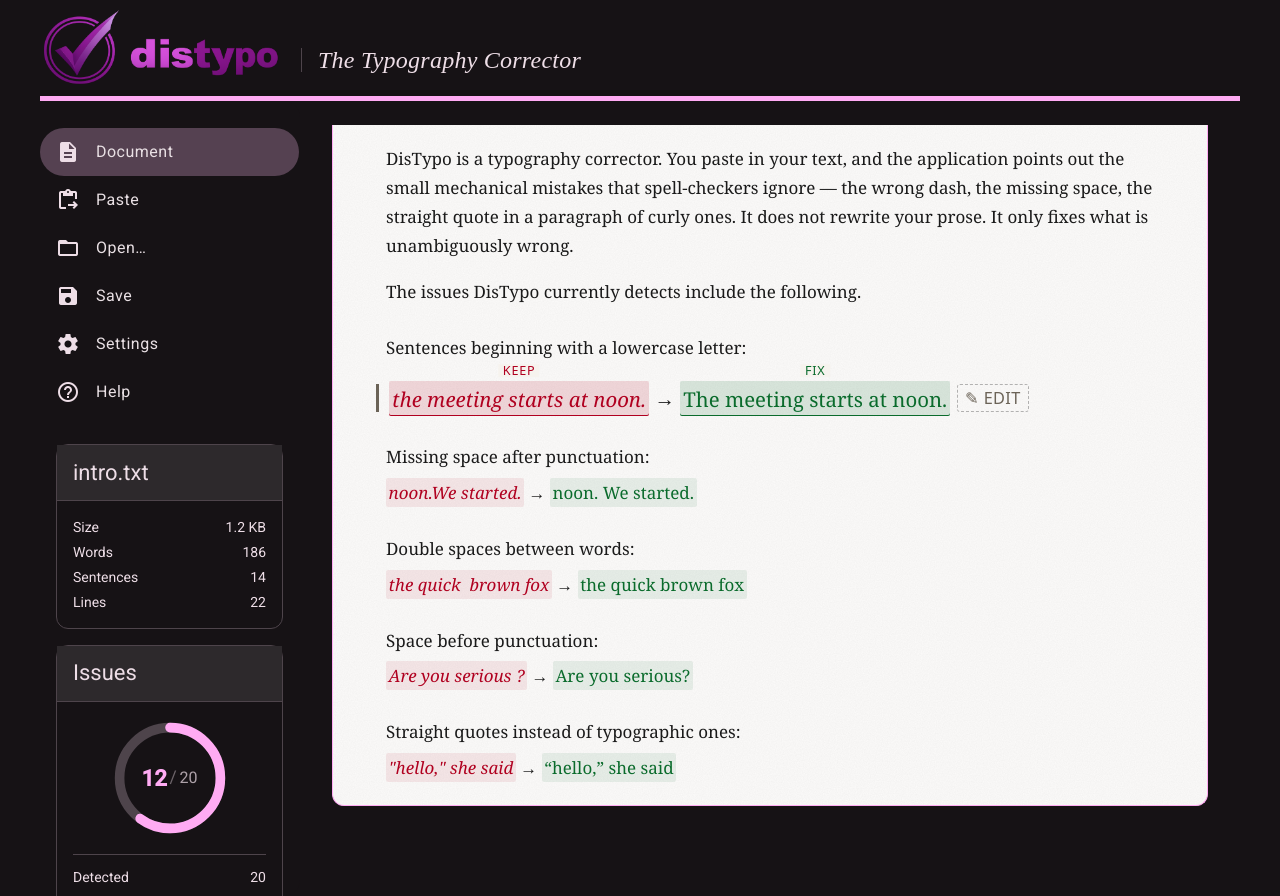
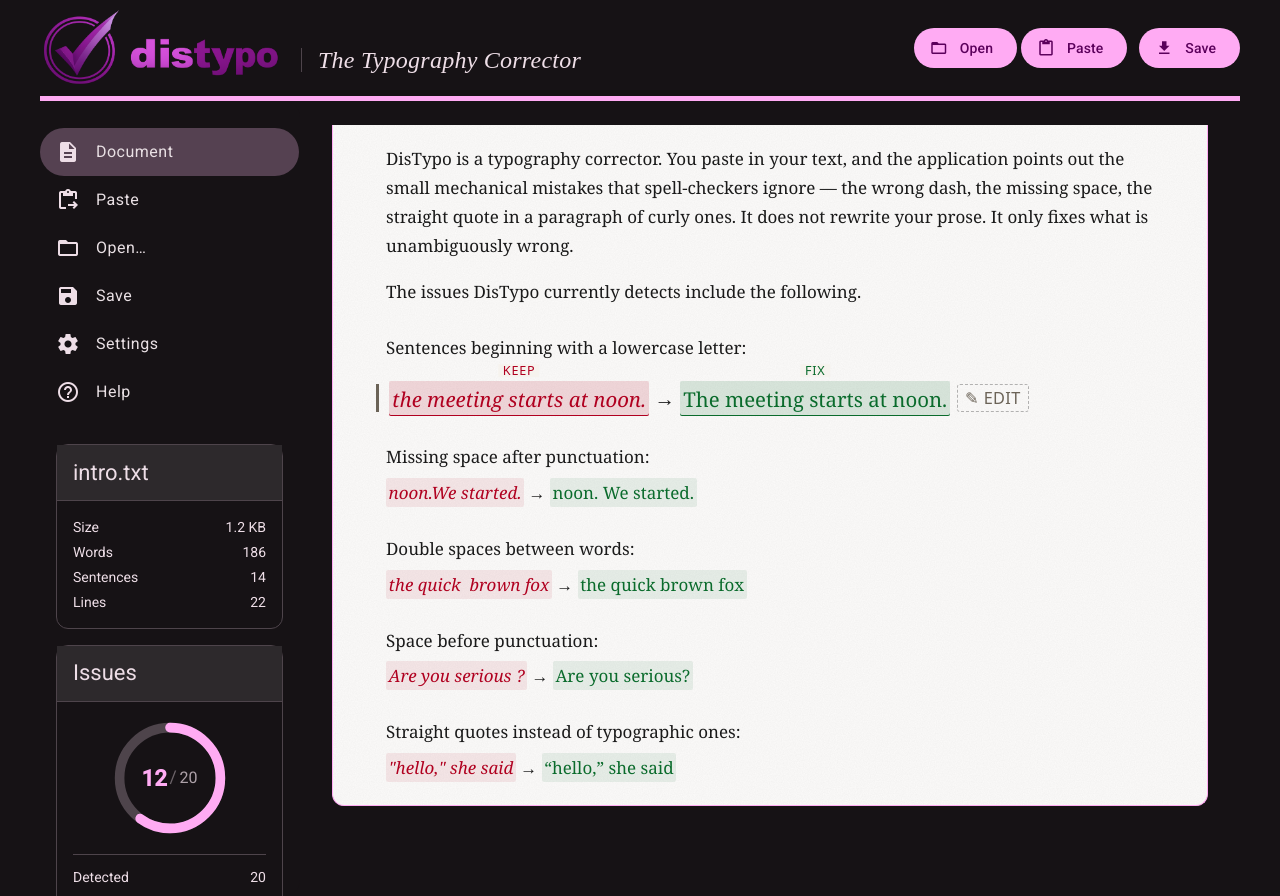
Before and after one commit to activesyntax/distypo, an Angular app in the folder distypo-app/: page / in a window 1280 px wide. Built offline with nearby package versions, Linux system fonts and the light colour scheme.

Commit message:
action buttons

```diff
--- a/distypo-app/src/app/header/header.html
+++ b/distypo-app/src/app/header/header.html
@@ -5,5 +5,20 @@
     </a>
 
     <span class="app-header__tagline">The Typography Corrector</span>
+
+    <nav class="app-header__actions" aria-label="Document actions">
+      <button matButton="filled" type="button" aria-label="Open file">
+        <mat-icon>folder_open</mat-icon>
+        <span class="app-header__action-label">Open</span>
+      </button>
+      <button matButton="filled" aria-label="Paste text">
+        <mat-icon>content_paste</mat-icon>
+        <span class="app-header__action-label">Paste</span>
+      </button>
+      <button matButton="filled" class="app-header__save" aria-label="Save file">
+        <mat-icon>download</mat-icon>
+        <span class="app-header__action-label">Save</span>
+      </button>
+    </nav>
   </div>
 </mat-toolbar>
--- a/distypo-app/src/app/header/header.scss
+++ b/distypo-app/src/app/header/header.scss
@@ -58,9 +58,25 @@
     align-self: center;
     transform: translateY(0.5em);
   }
+
+  &__actions {
+    margin-left: auto;     // pushes the group to the right
+    display: flex;
+    align-items: center;
+    gap: 0.25rem;
+  }
+
+  &__action-label {
+    margin-left: 0.25rem;  // breathing room between icon and label
+  }
+
+
+  &__save {
+    margin-left: 0.5rem;  // group separator: Open + Paste | Save
+  }
 }
-
 @media (max-width: 600px) {
-  .app-header__tagline { display: none; }
-  .app-header__logo    { height: 2rem; }
+  .app-header__tagline       { display: none; }
+  .app-header__logo          { height: 2rem; }
+  .app-header__action-label  { display: none; }  // icons only on narrow screens
 }
--- a/distypo-app/src/app/header/header.ts
+++ b/distypo-app/src/app/header/header.ts
@@ -1,9 +1,11 @@
 import { Component } from '@angular/core';
 import { MatToolbar } from '@angular/material/toolbar';
+import { MatButton } from '@angular/material/button';
+import { MatIcon } from '@angular/material/icon';
 
 @Component({
   selector: 'app-header',
-  imports: [MatToolbar],
+  imports: [MatToolbar, MatButton, MatIcon],
   templateUrl: './header.html',
   styleUrl: './header.scss',
 })
```
